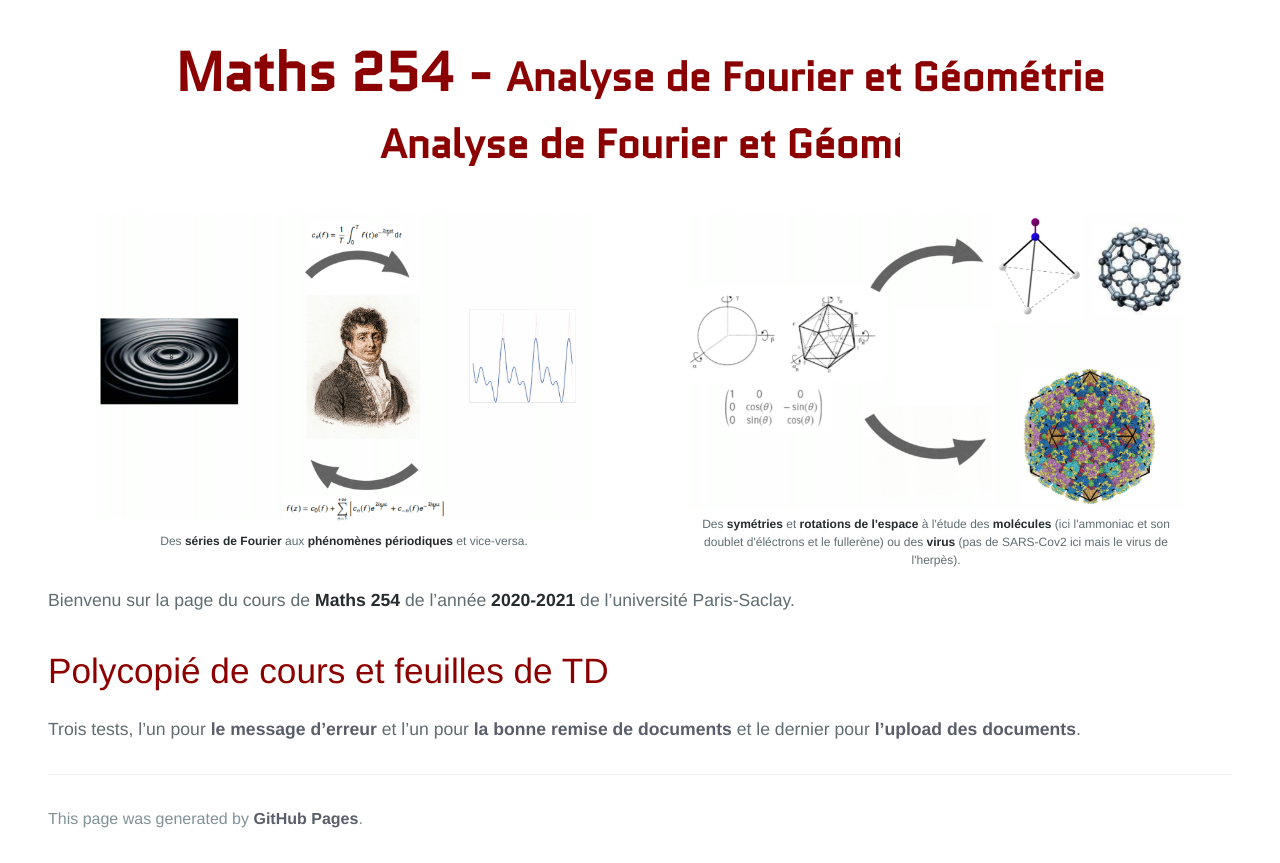
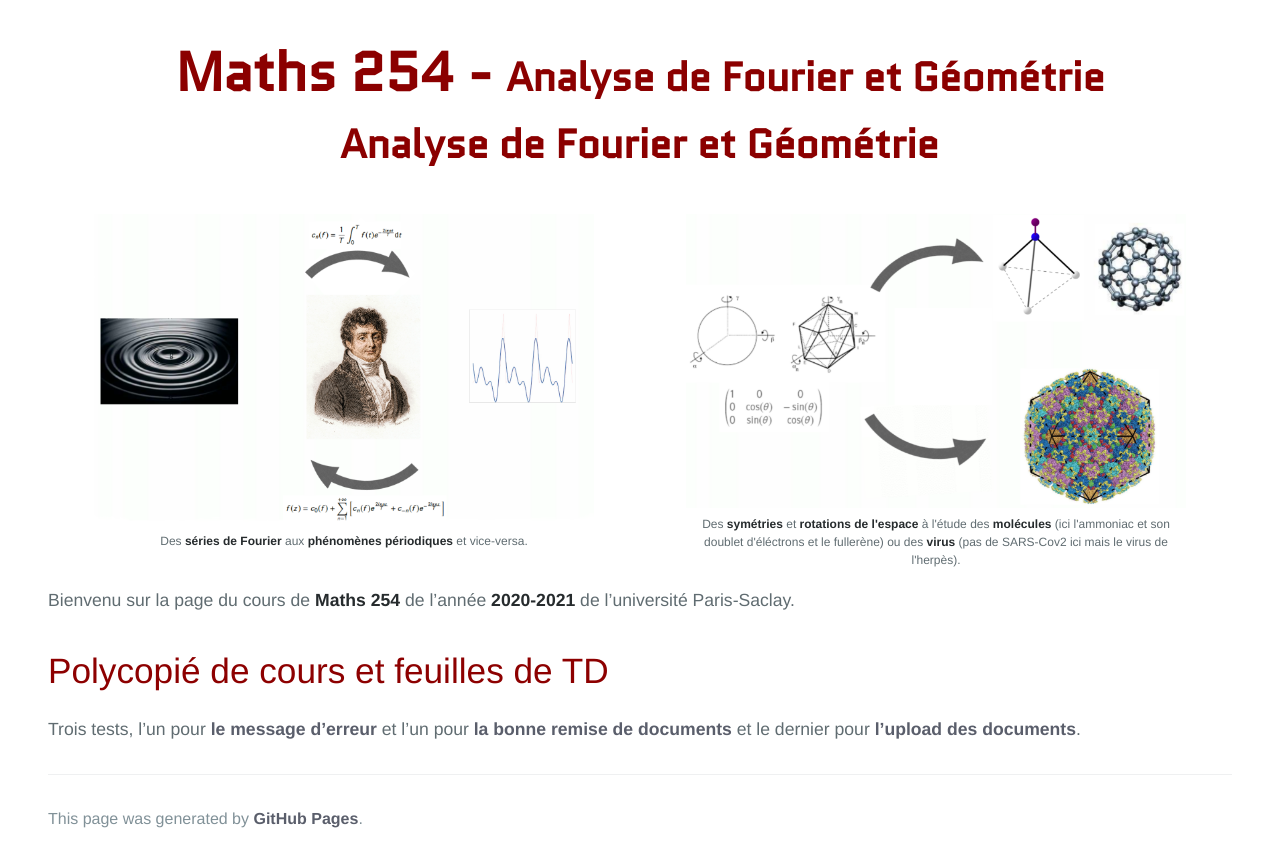
Before and after one commit to KevinDestagnol/algebre.github.io, a Jekyll site: the page built from index.md, in a window 1280 px wide. Shown: the part 260-1123 px from the top of the page. Built offline with Jekyll 4.4.1, drawn with Linux system fonts in a browser that asks for light colours; some web fonts are replaced; our own code applies the rules of GitHub Pages for plain Markdown files.

Commit message:
Update jekyll-theme-cayman.scss

```diff
--- a/_sass/jekyll-theme-cayman.scss
+++ b/_sass/jekyll-theme-cayman.scss
@@ -138,7 +138,7 @@ a:hover{
         overflow: hidden;
       }
       .content p:nth-child(1) {
-        width: 13em;
+        width: 15em;
         -webkit-animation: type 3.5s steps(30, end);
         animation: type 3.5s steps(30, end);
         -webkit-animation-fill-mode: forwards;
```
